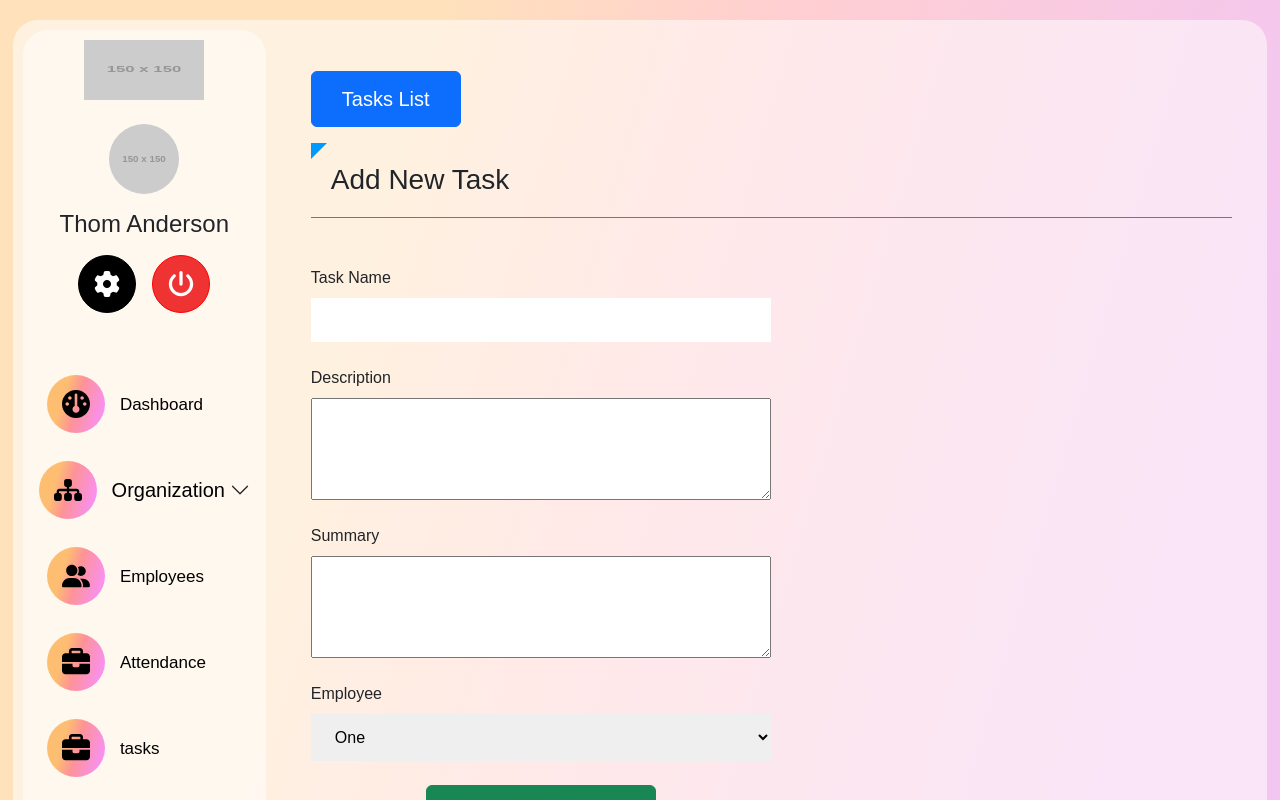
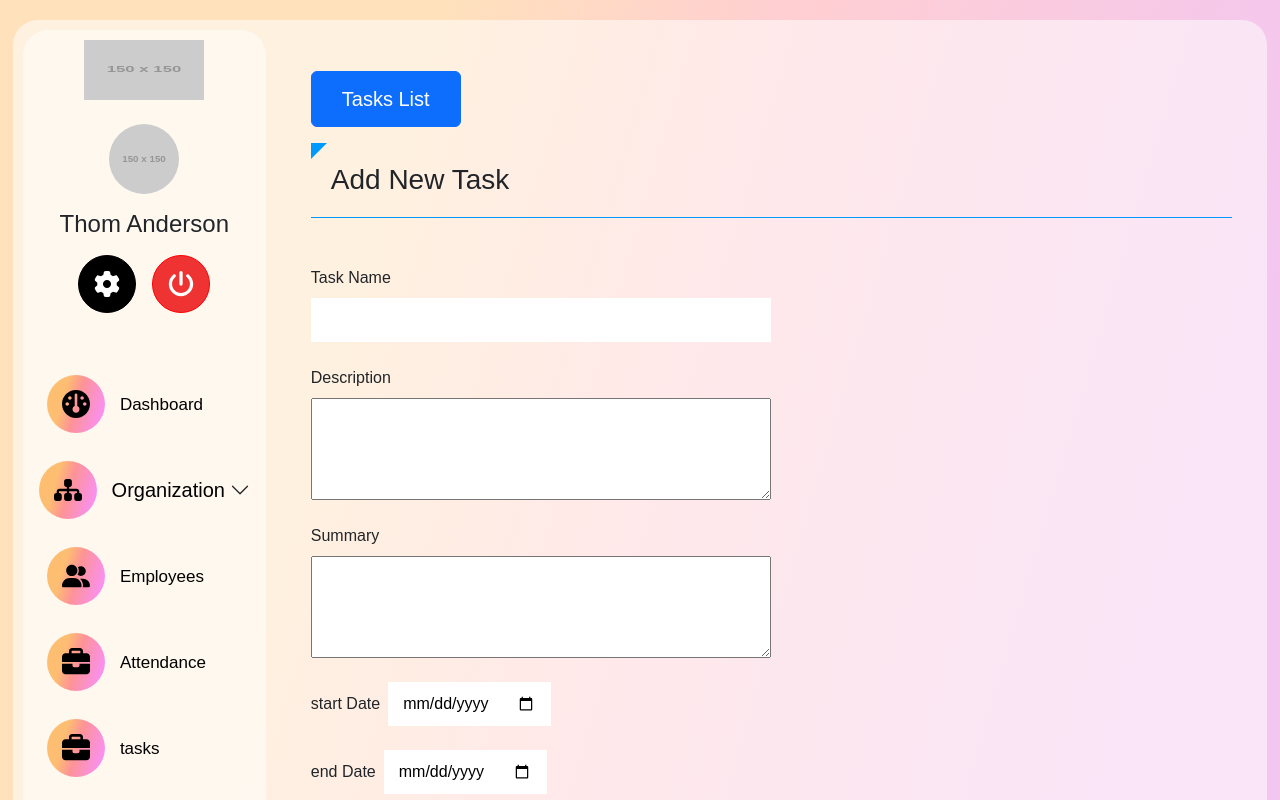
Before and after one commit to farghly/HR-Management-System, a React (Create React App) app: page /tasks/addtask in a window 1280 px wide. Shown: the top 800 px of the page. Built offline with nearby package versions, Linux system fonts and the light colour scheme.

Commit message:
update tasks

```diff
--- a/src/pages/tasks/addtask.js
+++ b/src/pages/tasks/addtask.js
@@ -1,4 +1,5 @@
 import { Link } from 'react-router-dom';
+import FormInput from '../../components/form-input/FormInput.component';
 import './task.css'
 function AddTask() {
     return (
@@ -18,6 +19,24 @@ function AddTask() {
        <label for="summary">Summary</label>
        <textarea name="" id="summary" rows="4"></textarea>
      </div>
+     <div className="data d-flex flex-column gap-2">
+          <FormInput
+            label="start Date"
+            type="date"
+            id="birth-day"
+            name="birthday"
+            required
+          />
+        </div>
+        <div className="data d-flex flex-column gap-2">
+          <FormInput
+            label="end Date"
+            type="date"
+            id="birth-day"
+            name="birthday"
+            required
+          />
+        </div>
      <div class="data d-flex flex-column gap-2">
        <label for="employee">Employee</label>
        <select id="employee" name="employee" class="select">
```
